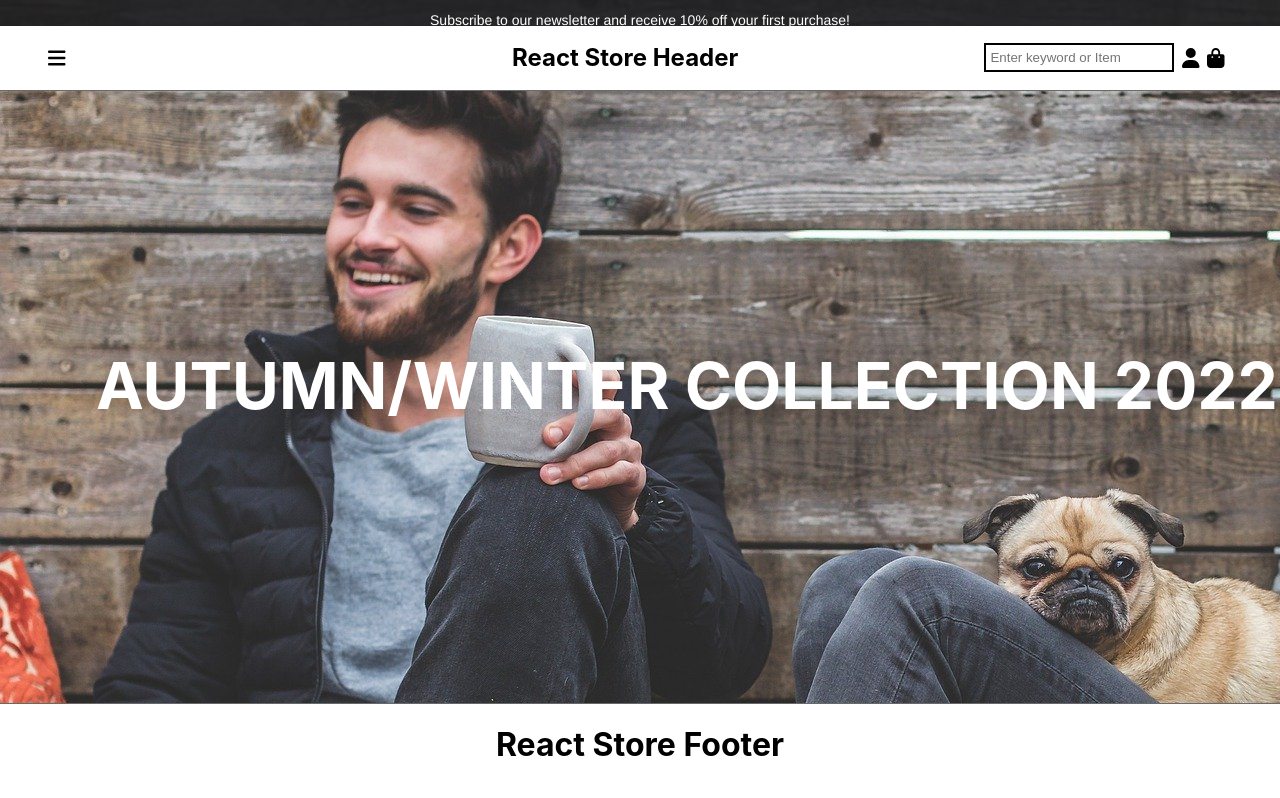
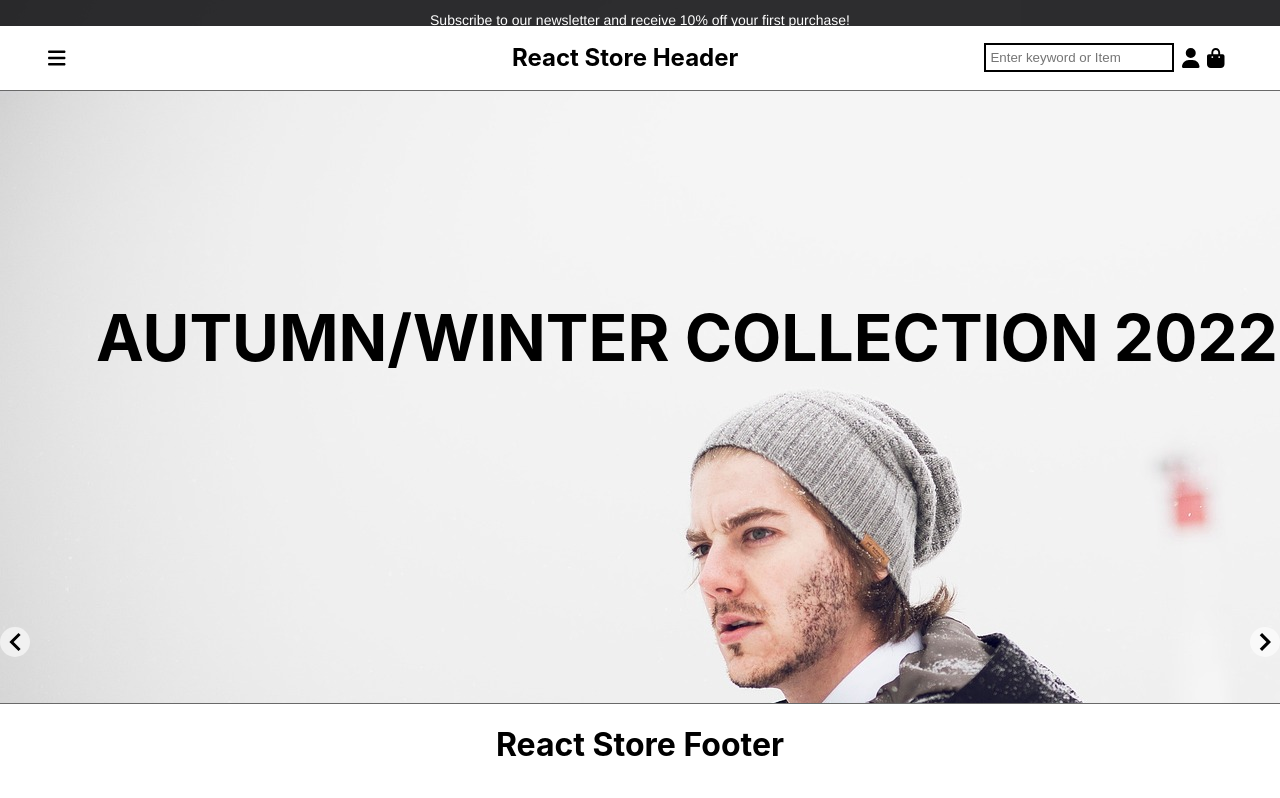
Before and after one commit to Erik8901/ReactStore, a React (Create React App) app in the folder reactstore/: page / in a window 1280 px wide. Shown: the top 798 px of the page. Built offline with nearby package versions, Linux system fonts and the light colour scheme; no server answers.

Commit message:
image carousel ok for now

```diff
--- a/reactstore/package.json
+++ b/reactstore/package.json
@@ -15,6 +15,7 @@
     "react-dom": "^18.2.0",
     "react-router-dom": "^6.4.2",
     "react-scripts": "5.0.1",
+    "react-slideshow-image": "^4.1.1",
     "recoil": "^0.7.5",
     "web-vitals": "^2.1.4"
   },
--- a/reactstore/src/components/landingPage/LandingPage.js
+++ b/reactstore/src/components/landingPage/LandingPage.js
@@ -1,16 +1,38 @@
+import React from 'react';
+import { Fade } from "react-slideshow-image";
+import "react-slideshow-image/dist/styles.css";
+
 import './landingPage.css';
+
 import mainImg from '../../assets/images/landingPageImg1.jpg'
-import mainImg2 from '../../assets/images/landingPageImg2.jpg'
-import mainImg3 from '../../assets/images/landingPageImg3.jpg'
-import mainImg4 from '../../assets/images/landingPageImg4.jpg'
+import mainImg1 from '../../assets/images/landingPageImg2.jpg'
+import mainImg2 from '../../assets/images/landingPageImg3.jpg'
+import mainImg3 from '../../assets/images/landingPageImg4.jpg'
+
+const fadeImages = [
+    mainImg,
+    mainImg1,
+    mainImg2,
+    mainImg3
+];
 
 function LandingPage() {
     return (
         <div className="landing-page-main-container">
-            <img src={mainImg} alt="Image fail" />
-            <img src={mainImg2} alt="Image fail" />
-            <img src={mainImg3} alt="Image fail" />
-            <img src={mainImg4} alt="Image fail" />
+            <Fade duration={4000}>
+                <div className="each-fade">
+                    <img src={fadeImages[0]} alt="fail to load" />
+                </div>
+                <div className="each-fade">
+                    <img src={fadeImages[1]} alt="fail to load" />
+                </div>
+                <div className="each-fade">
+                    <img src={fadeImages[2]} alt="fail to load" />
+                </div>
+                <div className="each-fade">
+                    <img src={fadeImages[3]} alt="fail to load" />
+                </div>
+            </Fade>
             <div className="commercial-text">
                 <h1>AUTUMN/WINTER COLLECTION 2022</h1>
             </div>
--- a/reactstore/src/components/landingPage/landingPage.css
+++ b/reactstore/src/components/landingPage/landingPage.css
@@ -1,15 +1,16 @@
 .landing-page-main-container {
     width: auto;
     position: relative;
-
     z-index: 10;
     overflow: hidden;
+
 }
 
 .commercial-text {
     position: absolute;
-    color: #ffff;
-    top: 19rem;
+    color: #000;
+    top: 16rem;
     font-size: 2rem;
     left: 6rem;
+    z-index: 1;
 }
--- a/reactstore/src/components/parts/header/Header.js
+++ b/reactstore/src/components/parts/header/Header.js
@@ -6,7 +6,7 @@ import {
 } from "react-router-dom";
 
 // get our fontawesome imports
-import { faBars, faUser, faBagShopping } from "@fortawesome/free-solid-svg-icons";
+import { faBars, faUser, faBagShopping, faClose } from "@fortawesome/free-solid-svg-icons";
 import { FontAwesomeIcon } from "@fortawesome/react-fontawesome";
 
 
@@ -22,7 +22,8 @@ function Header() {
     return (
         <div className="header-main-container">
             <Link className='header-h1' to="/">React Store Header</Link>
-            <FontAwesomeIcon icon={faBars} size="lg" className="hamburger-icon" onMouseEnter={openMenu} onClick={openMenu} />
+            {openMainMenu === false ? <FontAwesomeIcon icon={faBars} size="lg" className="hamburger-icon" onClick={openMenu} />
+                : <FontAwesomeIcon icon={faClose} size="xl" className="hamburger-icon" onClick={openMenu} />}
             <div className="login-and-cart-container">
                 <input placeholder='Enter keyword or Item' className="search-bar" />
                 <FontAwesomeIcon icon={faUser} size="lg" className="user-login-icon" />
--- a/reactstore/src/components/parts/mainMenu/MainMenu.js
+++ b/reactstore/src/components/parts/mainMenu/MainMenu.js
@@ -30,7 +30,7 @@ function MainMenu() {
     }
     //replace(/\s+/g, '-')
     return (
-        <div className="main-menu-container" onMouseLeave={closeMainMenu}>
+        <div className="main-menu-container">
             <h3 className="title-categories">Categories</h3>
             <div className='categories-list-container'>
                 {cats.map((category, index) => {
--- a/reactstore/src/recoil_state.js
+++ b/reactstore/src/recoil_state.js
@@ -3,6 +3,12 @@ import { atom } from "recoil";
 const openMainMenuState = atom({
     key: "mainMenu",
     default: false
+})
+
+
+const carouselCurrentIndex = atom({
+    key: "carouselCurrentIndex",
+    default: 0
 })
 
 const categoriesDefaultState = atom({
@@ -28,6 +34,7 @@ const selectedCategoryList = atom({
 
 export {
     openMainMenuState,
+    carouselCurrentIndex,
     categoriesDefaultState,
     selectedCategoryState,
     savedSelectedCategoryState,
```
Also changed, not shown: 1 other file (tests, documents, lock files or other folders).
